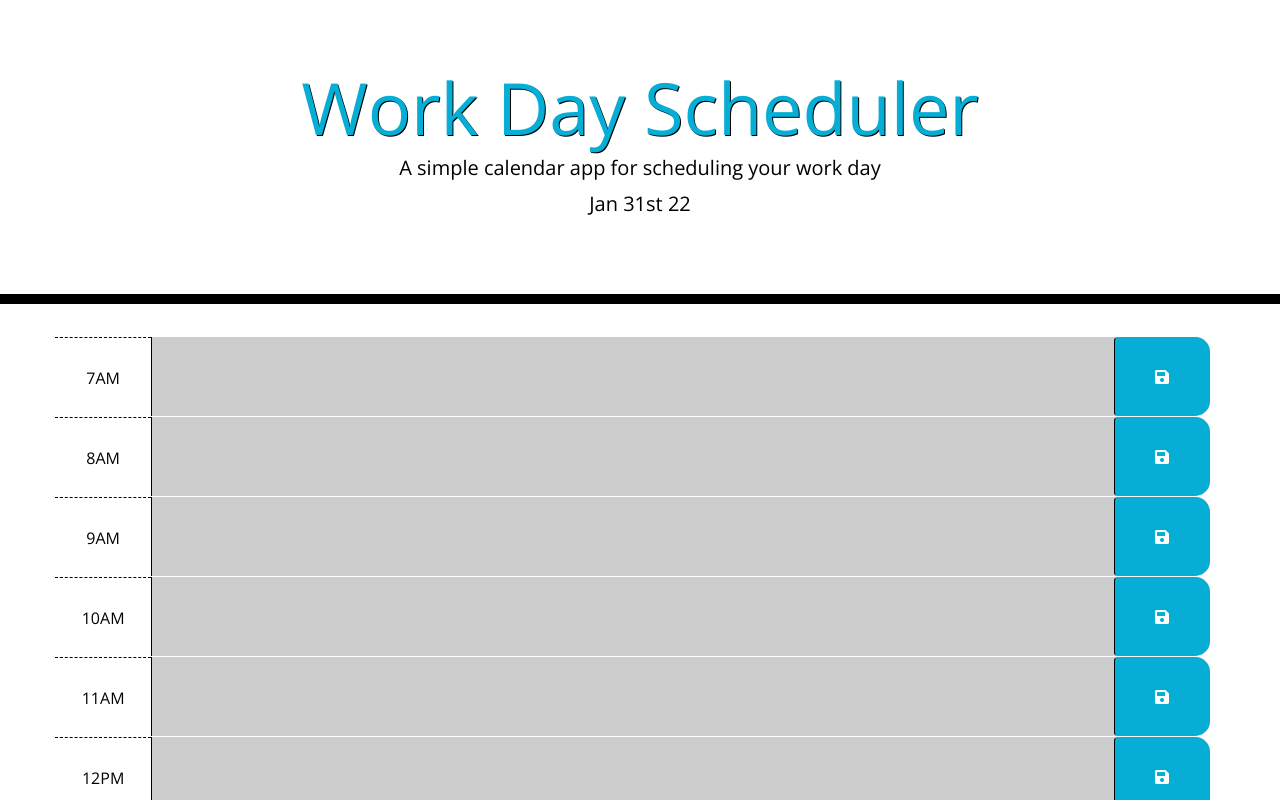
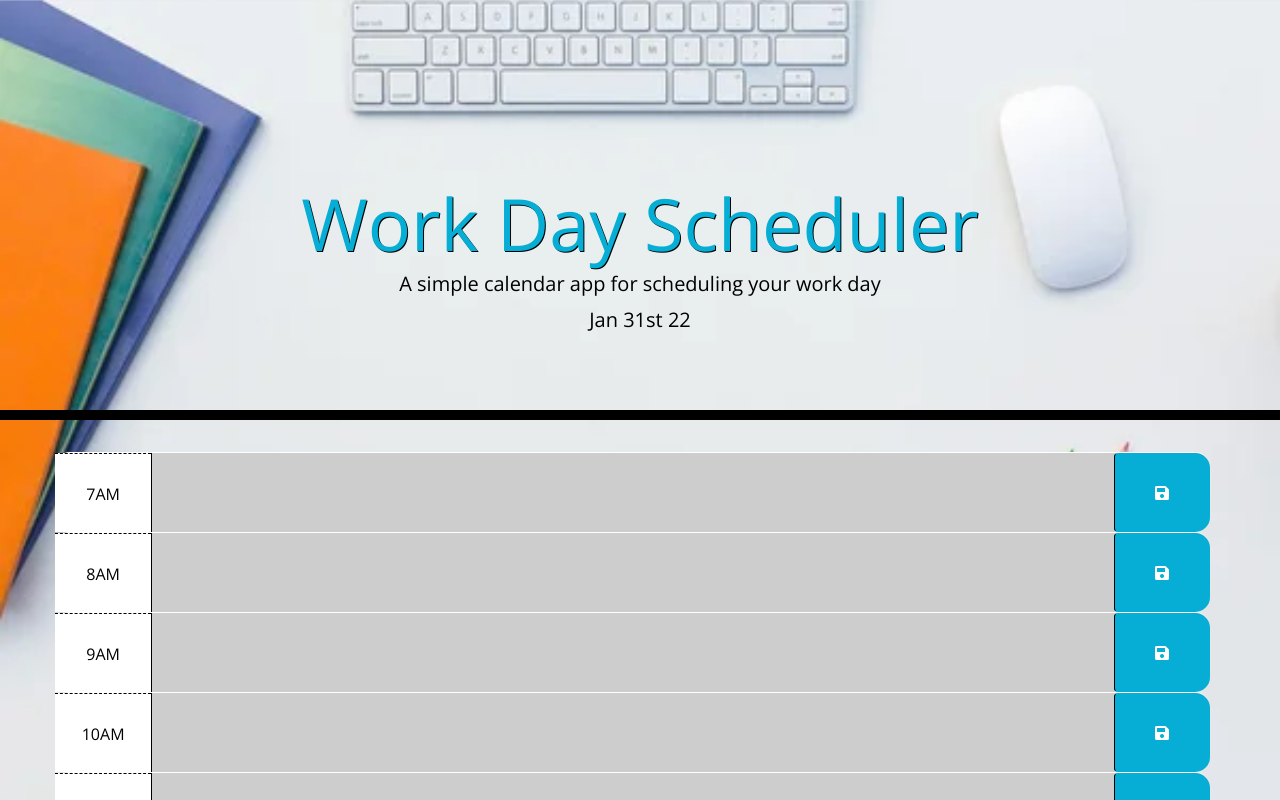
Before and after one commit to MaryiaVinogradova/week5, a plain HTML site: page Develop/index.html in a window 1280 px wide. Shown: the top 800 px of the page. Drawn offline with nearby package versions, Linux system fonts and the light colour scheme.

Commit message:
Week5 HW is ready for check

```diff
--- a/Develop/index.html
+++ b/Develop/index.html
@@ -25,7 +25,7 @@
       <div class="col-md-1 hour">
         7AM
       </div>
-      <textarea class="col-md-10"></textarea>
+      <textarea class="col-md-10 event"></textarea>
       <button class="btn saveBtn col-md-1"><i class="fas fa-save"></i></button>
     </div>
 
--- a/Develop/style.css
+++ b/Develop/style.css
@@ -3,8 +3,8 @@ body {
   color: black;
   font-size: 16px;
   line-height: 1;
-
-  background-image:url('./depositphotos_88783072-stock-photo-office-white-table-with-computer');
+  background-image:url('./depositphotos_88783072-stock-photo-office-white-table-with-computer.jpeg');
+  background-size:cover;
   background-attachment: fixed;
   background-repeat: no-repeat;
 }
@@ -39,6 +39,7 @@ textarea {
   color: black;
   border-radius: 0;
   border-bottom: 10px solid black;
+  padding-top: 180px;
 }
 
 .description {
```
Also changed, not shown: Develop/script.js (+3 -5 lines), Develop/depositphotos_88783072-stock-photo-office-white-table-with-computer.jpeg (renamed from Assets/depositphotos_88783072-stock-photo-office-white-table-with-computer.jpeg).
